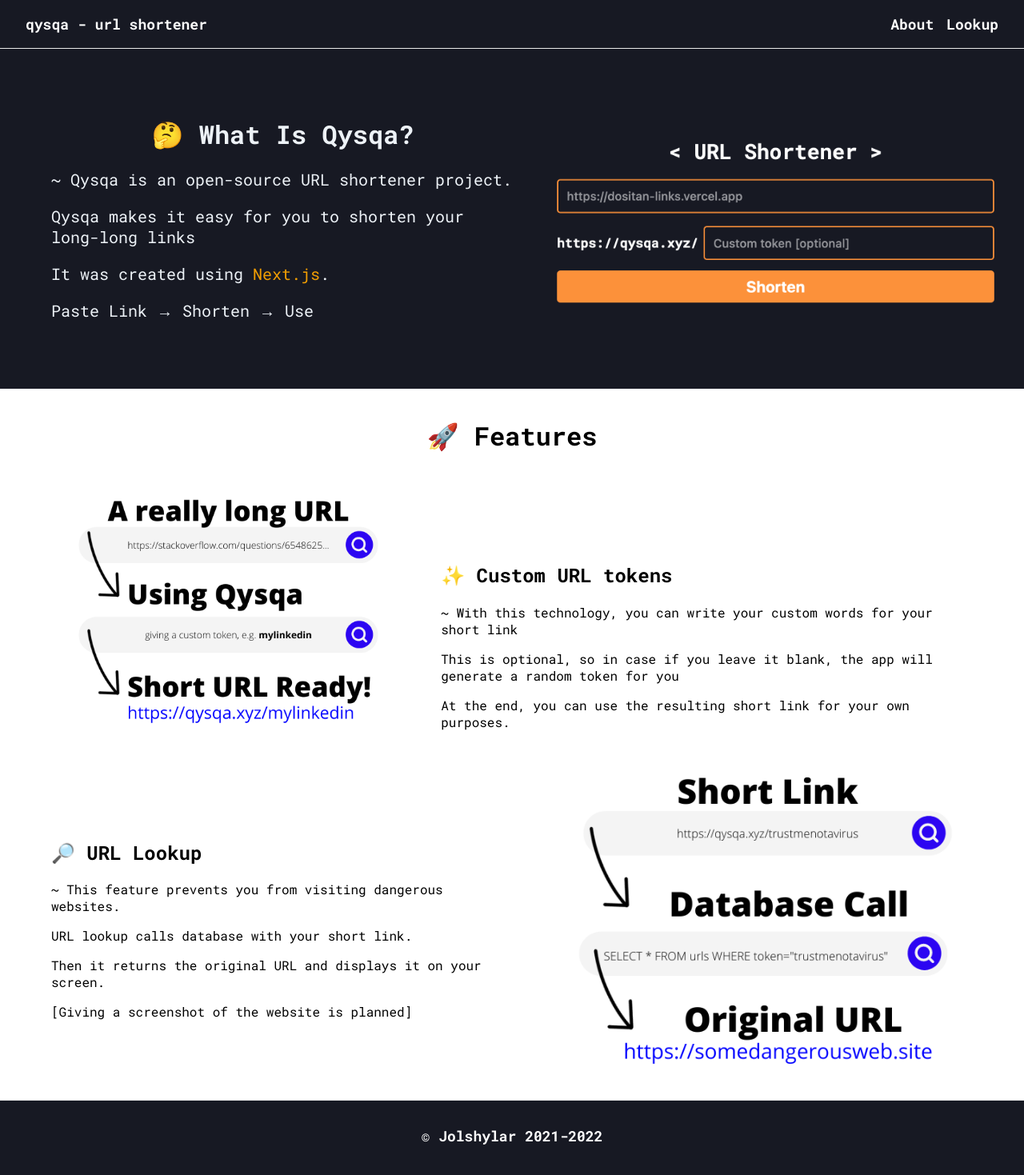
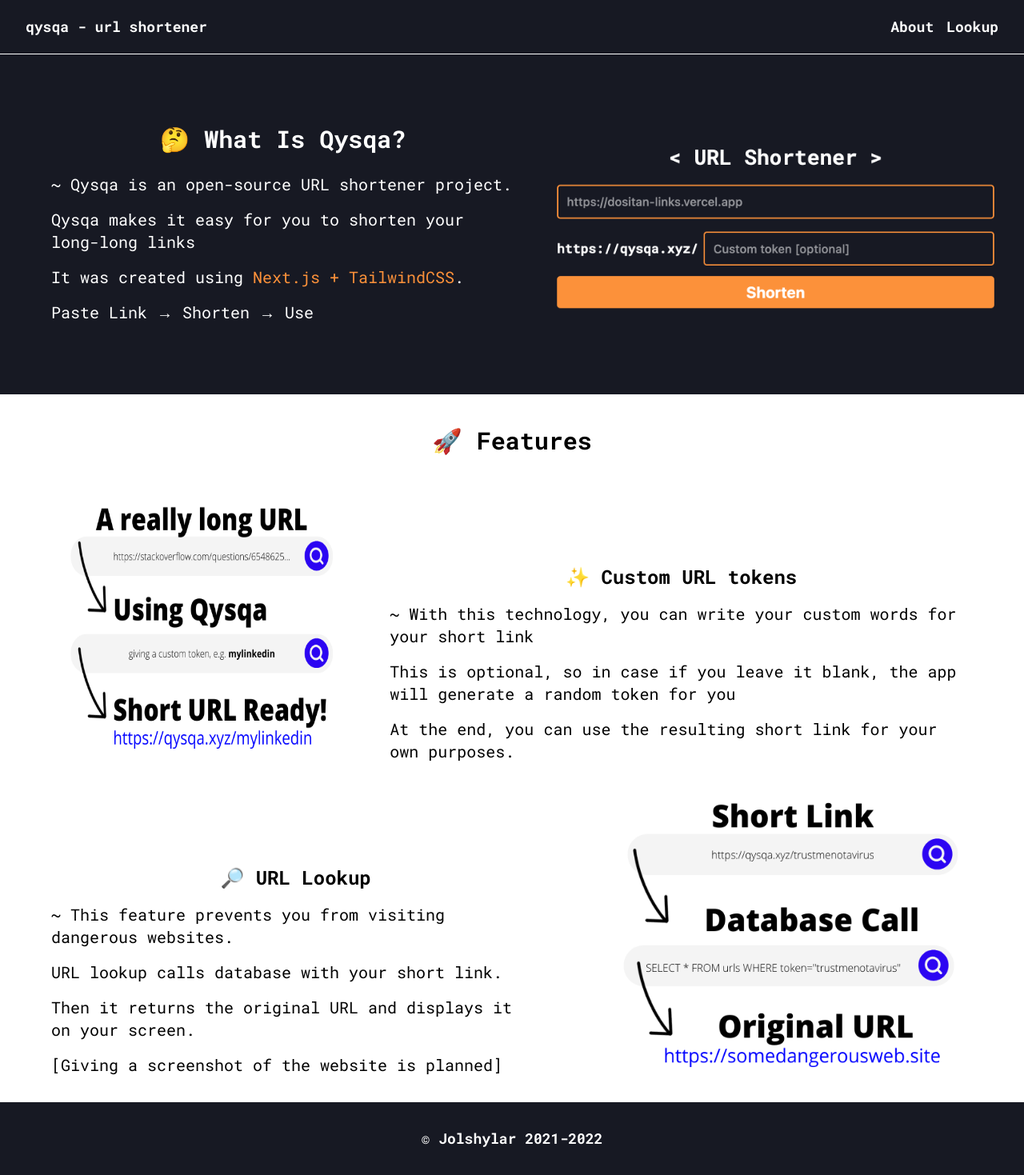
Before and after one commit to dastanozgeldi/qysqa, a Next.js app: page /about in a window 1280 px wide. Shown: the whole page at 80% size. Built offline with nearby package versions, Linux system fonts and the light colour scheme.

Commit message:
feat(src): replace styled components w/ tailwind

```diff
--- a/components/About/Features.tsx
+++ b/components/About/Features.tsx
@@ -1,71 +1,18 @@
 import Image from "next/image";
-import styles from "../../styles/About.module.css";
-import styled from "@emotion/styled";
-
-const Section = styled.div`
-  .features {
-    color: #000;
-    background-color: #fff;
-    padding: 1em;
-  }
-
-  h1 {
-    text-align: center;
-  }
-
-  ul > li {
-    font-size: 20px;
-  }
-
-  .images {
-    margin-right: 10px;
-  }
-
-  .feature {
-    display: flex;
-    gap: 1em;
-    justify-content: center;
-  }
-
-  .text-right {
-    margin: 6em 3em 0 0;
-  }
-
-  .text-left {
-    margin: 6em 0 0 3em;
-  }
-
-  @media (max-width: 860px) {
-    .feature {
-      display: block;
-    }
-
-    .text-left {
-        border-top: 4px solid #171923;
-    }
-
-    .text-left,
-    .text-right,
-    .images {
-      margin: 0;
-    }
-  }
-`;
 
 const Features = () => {
   return (
-    <Section>
-      <div className="features">
-        <div className="text">
+    <div className="text-[#000] bg-primary p-4">
+      <div className="m-0 text-center">
         <h1>🚀 Features</h1>
-          <div className="feature">
+        <div className="md:flex md:gap-4 md:justify-center">
           <Image
             src="/images/custom-url-tokens.png"
             alt="Custom URL Token Schema"
             width={720}
             height={480}
           />
-            <div className="text-right">
+          <div className="m-0 md:mt-24 md:mr-12">
             <h2>✨ Custom URL tokens</h2>
             <p>
               ~ With this technology, you can write your custom words for your
@@ -81,12 +28,10 @@
             </p>
           </div>
         </div>
-          <div className="feature">
-            <div className="text-left">
+        <div className="md:flex md:gap-4 md:justify-center">
+          <div className="border-t-4 border-bg md:border-0 md:mt-24 md:ml-12">
             <h2>🔎 URL Lookup</h2>
-              <p>
-                ~ This feature prevents you from visiting dangerous websites.
-              </p>
+            <p>~ This feature prevents you from visiting dangerous websites.</p>
             <p>URL lookup calls database with your short link.</p>
             <p>
               Then it returns the original URL and displays it on your screen.
@@ -102,7 +47,6 @@
         </div>
       </div>
     </div>
-    </Section>
   );
 };
 
--- a/components/About/WhatIsQysqa.tsx
+++ b/components/About/WhatIsQysqa.tsx
@@ -1,53 +1,15 @@
 import Image from "next/image";
-import styled from "@emotion/styled";
-
-const Section = styled.div`
-  .what-is-qysqa {
-    display: flex;
-    gap: 2rem;
-    color: #edf2f7;
-    background-color: #171923;
-    padding: 1em;
-  }
-
-  .highlight {
-    color: #f09d03;
-  }
-
-  .text {
-    margin: 3rem 0 0 3rem;
-  }
-
-  h1 {
-    text-align: center;
-  }
-
-  p {
-    font-size: 20px;
-  }
-
-  @media (max-width: 860px) {
-    .what-is-qysqa {
-        display: block;
-    }
-    .text {
-        margin: 0;
-        text-align: center;
-    }
-  }
-`;
 
 const WhatIsQysqa = () => {
   return (
-    <Section>
-      <div className="what-is-qysqa">
-        <div className="text">
+    <div className="p-4 md:flex md:gap-8">
+      <div className="m-0 md:mt-12 md:ml-12">
         <h1>🤔 What Is Qysqa?</h1>
         <p>~ Qysqa is an open-source URL shortener project.</p>
         <p>Qysqa makes it easy for you to shorten your long-long links</p>
         <p>
-            It was created using{" "}
-            <span className="highlight">Next.js</span>{". "}
+          It was created using <span className="text-secondary">Next.js + TailwindCSS</span>
+          {". "}
         </p>
         <p>Paste Link → Shorten → Use</p>
       </div>
@@ -58,7 +20,6 @@
         alt="Qysqa Interface"
       />
     </div>
-    </Section>
   );
 };
 
--- a/components/Footer.tsx
+++ b/components/Footer.tsx
@@ -1,31 +1,10 @@
-import styled from "@emotion/styled";
-
-const Section = styled.footer`
-  .footer {
-    font-size: 18px;
-    display: flex;
-    flex: 1;
-    padding: 2rem 0;
-    border-top: 1px solid #eaeaea;
-    justify-content: center;
-    align-items: center;
-  }
-
-  .footer a {
-    display: flex;
-    justify-content: center;
-    align-items: center;
-    flex-grow: 1;
-  }
-`;
-
 const Footer = () => {
   return (
-    <Section>
-      <div className="footer">
-        <a href="https://github.com/jolshylar">&copy; Jolshylar 2021-2022</a>
-      </div>
-    </Section>
+    <div className="flex py-8 border-t-[1px] text-[18px]">
+      <a className="max-w-max m-auto" href="https://github.com/jolshylar">
+        &copy; Jolshylar 2021-2022
+      </a>
+    </div>
   );
 };
 
--- a/components/Navbar.tsx
+++ b/components/Navbar.tsx
@@ -1,45 +1,22 @@
 import Link from "next/link";
-import styled from "@emotion/styled";
-
-const Section = styled.nav`
-  .navbar {
-    font-size: 18px;
-    border-bottom: 1px solid #eaeaea;
-  }
-
-  .navbar > ul {
-    padding: 0 2rem;
-    display: flex;
-    align-items: center;
-    justify-content: space-between;
-    list-style-type: none;
-  }
-
-  .links {
-    display: flex;
-    gap: 1rem;
-  }
-`;
 
 const Navbar = () => {
   return (
-    <Section>
-      <nav className="navbar">
-        <ul>
-          <li className="logo">
+    <nav className="text-[18px] border-b-[1px] py-5">
+      <ul className="px-8 flex items-center justify-between list-none">
+        <li>
           <Link href="/">qysqa - url shortener</Link>
         </li>
-          <div className="links">
+        <div className="flex gap-4">
           <li>
             <Link href="/about">About</Link>
           </li>
           <li>
-              <Link href="#lookup">Lookup</Link>
+            <Link href="/lookup">Lookup</Link>
           </li>
         </div>
       </ul>
     </nav>
-    </Section>
   );
 };
 
--- a/components/Shortener/CreateLink.tsx
+++ b/components/Shortener/CreateLink.tsx
@@ -1,74 +1,6 @@
-import styled from "@emotion/styled";
 import axios, { AxiosRequestConfig } from "axios";
 import { FormEvent, useState } from "react";
 import CopyLink from "./CopyLink";
-
-const Section = styled.main`
-  .form {
-    max-width: 700px;
-    text-align: center;
-    margin: 20vh auto;
-    padding: 1rem;
-  }
-
-  .form input {
-    color: #fff;
-    font-weight: 500;
-    font-size: 18px;
-    border-radius: 5px;
-    line-height: 22px;
-    background-color: transparent;
-    border: 2px solid #fc913a;
-    transition: all 0.3s;
-    padding: 13px;
-    margin-bottom: 15px;
-    width: 100%;
-    box-sizing: border-box;
-    outline: 0;
-  }
-
-  .form button {
-    width: 100%;
-    background: #fc913a;
-    border-radius: 5px;
-    border: 0;
-    cursor: pointer;
-    color: #fff;
-    font-size: 24px;
-    padding-top: 10px;
-    padding-bottom: 10px;
-    transition: all 0.3s;
-    margin-top: -4px;
-    font-weight: 700;
-  }
-
-  input:focus {
-    border-color: #f98424;
-  }
-
-  .form button:hover {
-    background: #f98424;
-  }
-
-  .url {
-    width: 100%;
-  }
-
-  .token {
-    width: 100%;
-    display: flex;
-    padding: 0.3rem 0;
-  }
-
-  .token > h3 {
-    font-size: 20px;
-    margin: 12px 8px 0 0;
-  }
-
-  .token > input {
-    width: 100%;
-  }
-`;
 
 const CreateLink = () => {
   const [url, setUrl] = useState("");
@@ -93,27 +25,28 @@
   };
 
   return (
-    <Section>
-      <form className="form" onSubmit={handleSubmit}>
+    <form
+      className="max-w-[700px] text-center my-[20vh] mx-auto p-4"
+      onSubmit={handleSubmit}
+    >
       <h1>&lt; URL Shortener &gt;</h1>
       <input
-          className="url"
         placeholder="https://dositan-links.vercel.app"
         onChange={(e) => setUrl(e.target.value)}
       />
-        <div className="token">
-          <h3>https://qysqa.xyz/</h3>
+      <div className="w-full flex py-1">
+        <h3 className="text-xl mt-3 mr-2 font-bold">https://qysqa.xyz/</h3>
         <input
+          className="focus:border-darker-secondary"
           placeholder="Custom token [optional]"
           onChange={(e) => setSlug(e.target.value)}
         />
       </div>
-        <button>Shorten</button>
+      <button className="hover:bg-darker-secondary">Shorten</button>
       {formSaved ? (
-          <CopyLink shortLink={`${window.location.origin}/go/${slug}`} />
+        <CopyLink link={`${window.location.origin}/go/${slug}`} />
       ) : null}
     </form>
-    </Section>
   );
 };
 
--- a/styles/globals.css
+++ b/styles/globals.css
@@ -1,27 +1,37 @@
 @import url("https://fonts.googleapis.com/css2?family=Roboto+Mono:wght@400;700&display=swap");
 
+@tailwind base;
+@tailwind components;
+@tailwind utilities;
+
+@layer base {
+  * {
+    @apply font-roboto;
+  }
   html,
   body {
-  padding: 0;
-  margin: 0;
-  color: #fff;
-  background-color: #171923;
-  font-family: "Roboto Mono", sans-serif;
+    @apply p-0 m-0 text-primary bg-bg;
   }
-
+  h1 {
+    @apply text-center text-3xl font-bold my-6;
+  }
+  h2 {
+    @apply text-2xl font-bold my-4;
+  }
+  p {
+    @apply text-xl my-4 text-center md:text-left;
+  }
   a {
-  color: inherit;
-  text-decoration: none;
-  font-weight: 700;
+    @apply font-bold;
   }
-
   a:active,
   a:hover {
-  transition: 0.4s;
-  color: #f09d03;
-  text-decoration: underline;
+    @apply text-secondary underline duration-500;
   }
-
-* {
-  box-sizing: border-box;
+  input {
+    @apply focus:border-[#f98424] font-medium text-[18px] rounded-md leading-[22px] bg-bg border-2 border-secondary duration-300 p-3 mb-4 w-full outline-0;
   }
+  button {
+    @apply w-full bg-secondary rounded-md border-0 cursor-pointer text-2xl py-[10px] duration-300 font-bold;
+  }
+}
```
Lines whose indentation alone changed are shown as unchanged.
